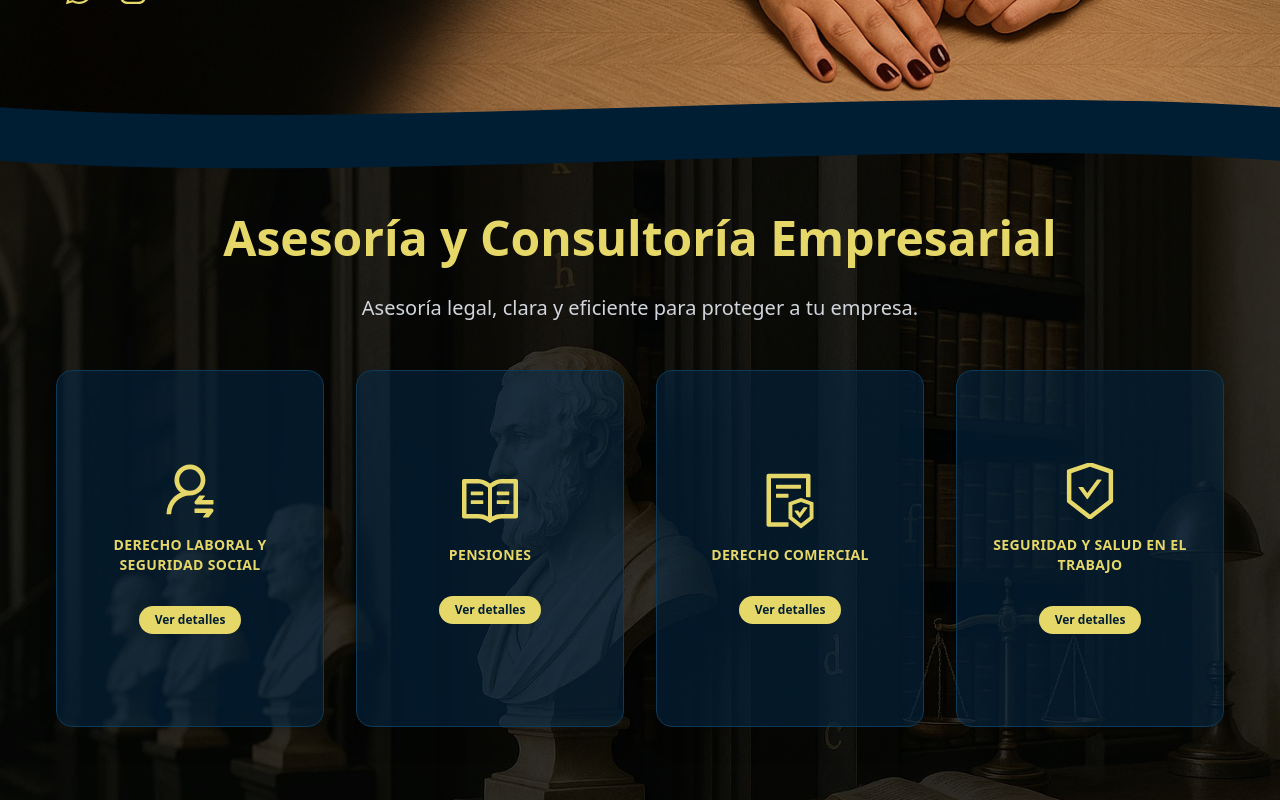
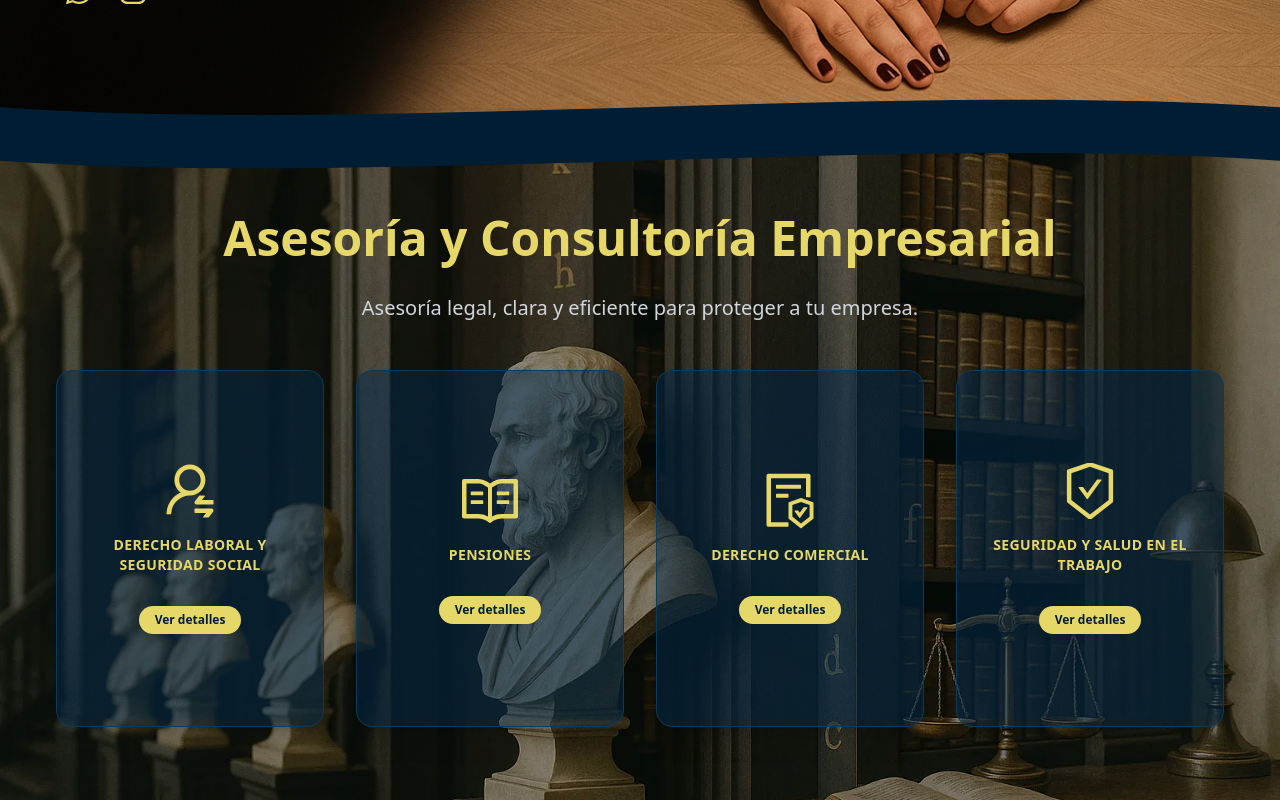
Before and after one commit to sazaba/legal360, a React (Vite) app: page / in a window 1280 px wide. Shown: the part 1660-2460 px from the top of the page. Built offline with nearby package versions, Linux system fonts and the light colour scheme.

Commit message:
Formulario

```diff
--- a/src/pages/Servicios.jsx
+++ b/src/pages/Servicios.jsx
@@ -98,7 +98,7 @@ const Servicios = ({ id }) => {
       </div>
 
       {/* Fondo oscuro */}
-      <div className="absolute inset-0 bg-black opacity-70 z-0"></div>
+      <div className="absolute inset-0 bg-black opacity-20 z-0"></div>
 
       {/* Contenido */}
       <div className="relative z-10 max-w-7xl mx-auto px-4 text-center">
```
